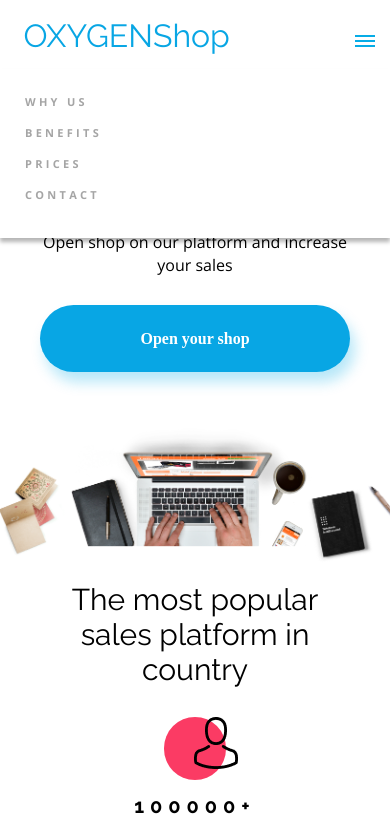
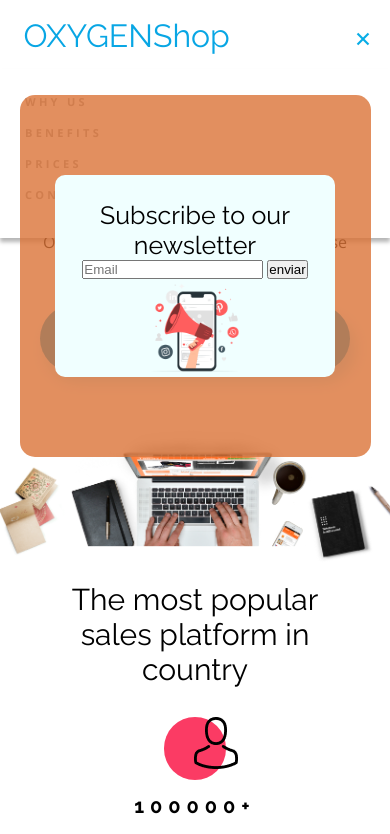
Before and after one commit to diegomdomi/oxygenshop, a website: page index.html in a window 390 px wide. Both pictures are taken after a click on the element 365 px from the left and 42 px from the top of the page. Shown: the top 834 px of the page. Drawn offline with nearby package versions, Linux system fonts and the light colour scheme.

Commit message:
create modal/popup

```diff
--- a/index.html
+++ b/index.html
@@ -11,9 +11,7 @@
     <title>OXYGENShop</title>
 </head>
 <body>
-    <aside class="modal-popup" id="popup">
-        <div class="modal-popup__container"></div>
-    </aside>
+
     <header>
         <div class="nav">
             <div class="nav__scroll">
@@ -24,7 +22,8 @@
             </div>
             <nav class="nav__burger-menu">
                 <div class="nav__menu">
-                    <img  src="./img/Menu.png">
+                     <img class="btn-open" src="./img/Menu.png">
+                    <img class="btn-close" src="./img/cerrar.png">
                 </div>
             </nav>
             <div class="nav__list ">
@@ -35,7 +34,18 @@
             </div>
         </div>
     </header>
-
+    <aside class="modal-popup" id="popup">
+        <div class="modal-popup__container">
+            <div class="modal-popup__body">
+                <p>Subscribe to our newsletter</p>
+                <div>
+                    <input type="text" id="input-email" placeholder="Email"></input>
+                    <button>enviar</button>
+                </div>
+                <img class="newsletter-img" src="./img/newsletter.png">
+            </div>
+        </div>
+    </aside>
     <div class="main" id="main">
         <div class="main__content">
             <h2>Sell More!</h2>
--- a/scripts/scripts.js
+++ b/scripts/scripts.js
@@ -1,13 +1,25 @@
+/*Mobil Menu*/
+
 const menuMobil = document.querySelector('.nav__menu');
+const menuOpenMobil = menuMobil.querySelector('.btn-open')
+const menuCloseMobil = document.querySelector('.btn-close');
+menuCloseMobil.style.display="none";
 
 function toggleMenu(e) {
-    document.querySelector( ".nav__list" ).classList.toggle("is_active");
-    e.preventDefault();
+  e.preventDefault();
+  let toggleMenuMobil =  document.querySelector( ".nav__list" ).classList.toggle("is_active");
+  if(toggleMenuMobil){
+    menuOpenMobil.style.display="none"
+    menuCloseMobil.style.display="inline-block"
+  }else{
+    menuOpenMobil.style.display="initial"
+    menuCloseMobil.style.display="none"
+
+  }
 }
 menuMobil.addEventListener('click', toggleMenu);
 
 /* Scroll Progressive */
-let scrollPositionHeight
 
  window.addEventListener('scroll', function () {
     const scrollCurrentPossition= window.pageYOffset ;
@@ -17,6 +29,7 @@ let scrollPositionHeight
     const widthProgressive = document.querySelector('.nav__scroll__progressive')
     widthProgressive.style.width= `${scrollPositionHeight}%` ;
 });
+
 /* Button to top */
 //create div and img elemnts
 let newDiv = document.createElement("div");
@@ -66,6 +79,7 @@ userSubmitValidation.addEventListener("click",sendSubmit )
 function validationEmail(e){
   let inputEmail = e.target.value;
   let inputEmailValidation = regexValidation.test(inputEmail);
+  console.log(inputEmailValidation)
  userEmailValidation.style.borderBlockColor = (!inputEmailValidation ?  "red" : "green")
 }
 
@@ -101,7 +115,7 @@ async function sendForm(){
         },
       })
       const data = await result.json();
-      return data
+      console.log( data)
   }
   catch (err) {
     alert(`Sorry we have some problems with the form: ${err}`)
--- /dev/null
+++ b/scss/base/_modal.scss
@@ -0,0 +1,32 @@
+.modal-popup{
+    position: absolute;
+    &__container{
+        margin:0 auto;
+        margin-top: 25px;
+        padding: 80px 20px;
+        width: 90%;
+        // background-image:url("../img/5495619.jpg");
+        background-color:rgba(219, 116, 56,  0.8);
+        border-radius: 15px;
+        // transform: translate(-50%, -50%)
+        // opacity: 0.8;
+    }
+    &__body{
+        display: flex;
+        flex-direction: column;
+        align-items: center;
+        width:90%;
+        margin:auto;
+        border-radius:10px;
+        background-color: azure;
+        p{
+            padding-top: 25px;
+            font-size:25px;
+            font-family: Raleway;
+            text-align: center;
+        }
+        img{
+            width: 35%;
+        }
+    }
+}
--- a/scss/style.scss
+++ b/scss/style.scss
@@ -16,6 +16,7 @@
 @import "base/cuestions";
 @import "base/footer";
 @import "base/scrollToTop";
+@import "base/modal";
 // @use 'footer';
 
 
```
Also changed, not shown: css/style.css, img/cerrar.png (added), img/newsletter.png (added).
